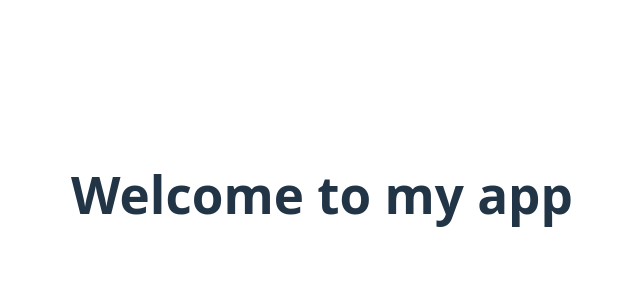
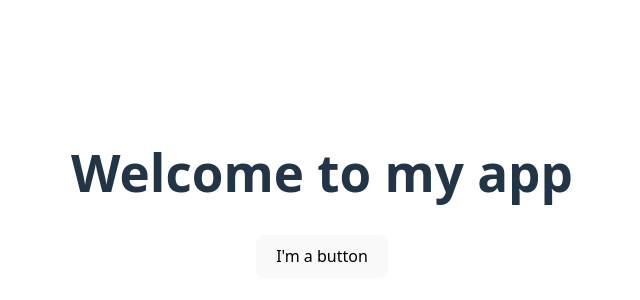
Before and after one commit to ark948/react-tutorial, a React (Vite) app in the folder react-web-project/: page / in a window 1280 px wide. Shown: the part 206-506 px from the top of the page, without its empty margins (318-958 px from the left). Built offline with nearby package versions, Linux system fonts and the light colour scheme.

Commit message:
Very simple button

```diff
--- a/react-web-project/src/App.jsx
+++ b/react-web-project/src/App.jsx
@@ -1,9 +1,16 @@
 import './App.css'
+
+function MyButton() {
+  return (
+    <button>I'm a button</button>
+  )
+}
 
 function App() {
   return (
     <>
       <h1>Welcome to my app</h1>
+      <MyButton />
     </>
   )
 }
```
